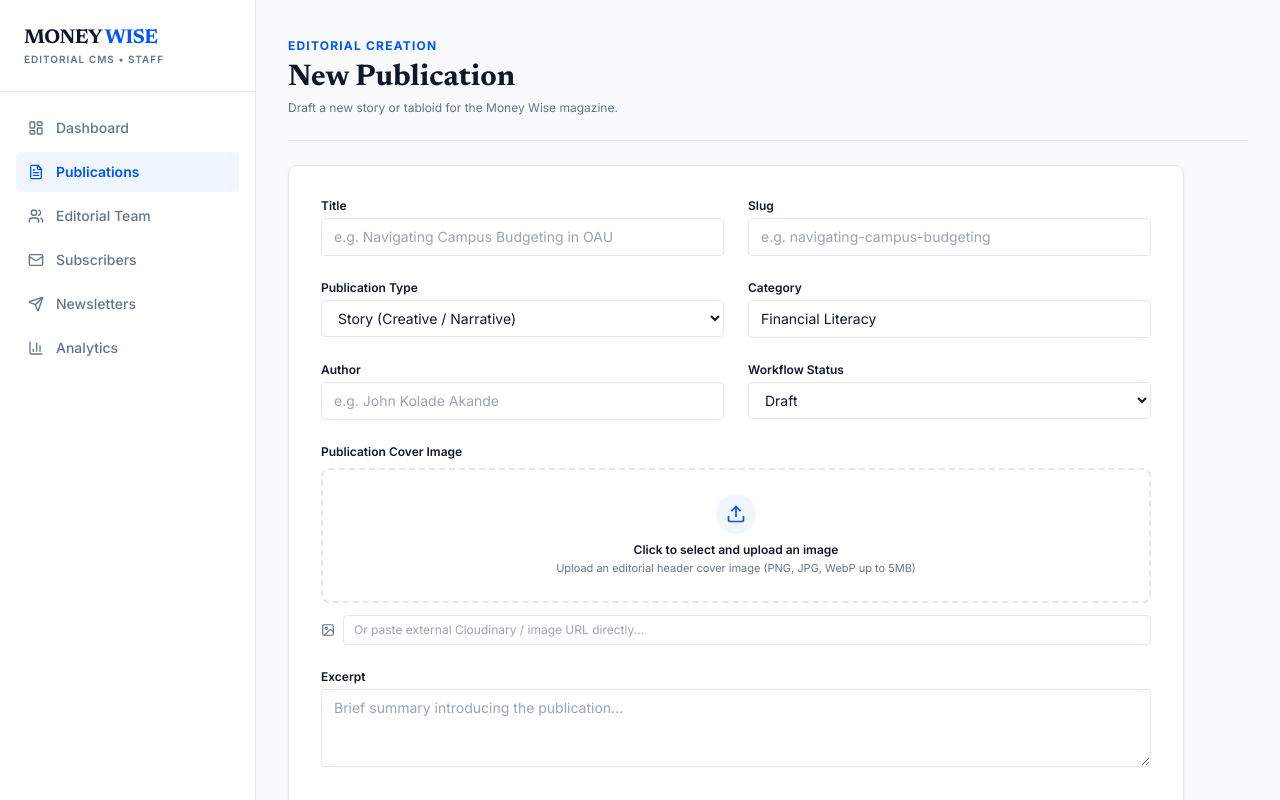
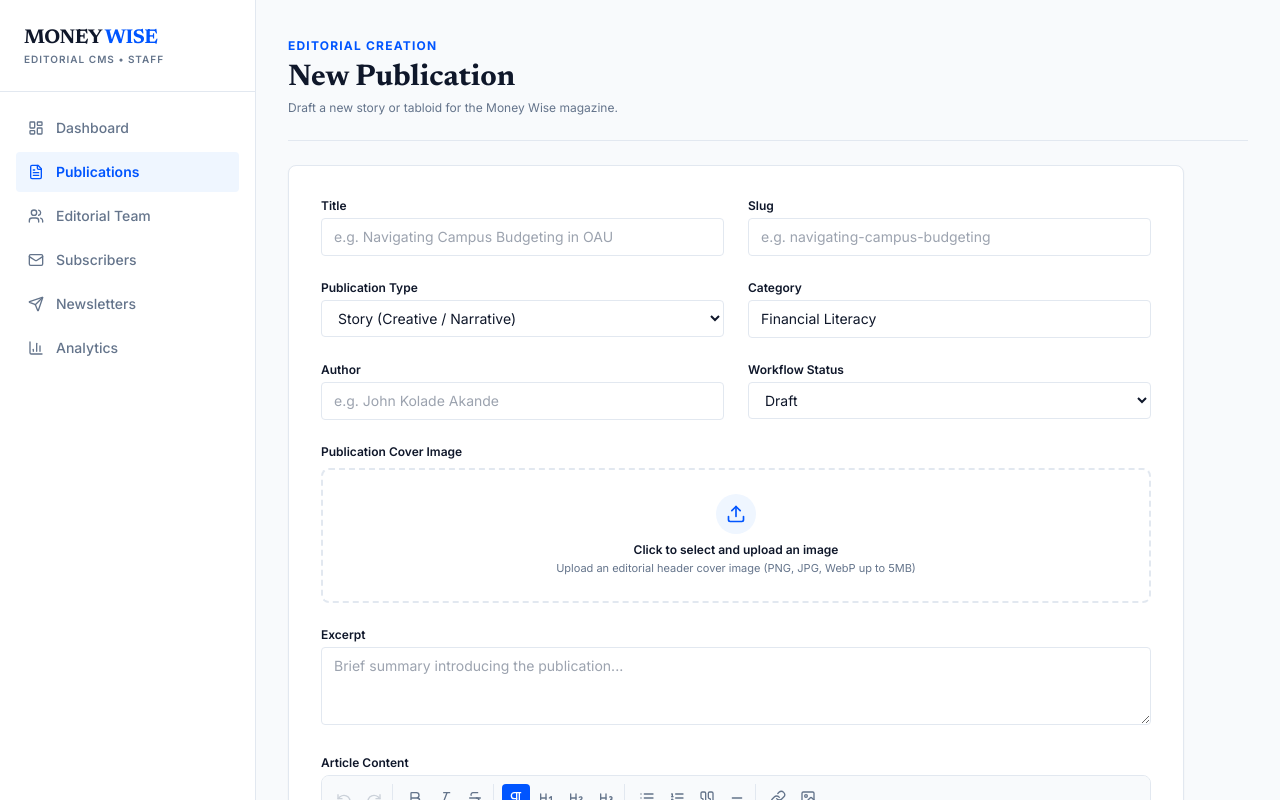
Before and after one commit to samkiell/moneywise, a Next.js app: page /admin/publications/new in a window 1280 px wide. Shown: the top 800 px of the page. Built offline with nearby package versions, Linux system fonts and the light colour scheme; no server answers.

Commit message:
feat: remove manual URL paste fallback from ImageUpload

```diff
--- a/components/admin/ImageUpload.tsx
+++ b/components/admin/ImageUpload.tsx
@@ -1,7 +1,7 @@
 "use client";
 
 import { useState, useRef } from "react";
-import { Upload, X, Loader2, Image as ImageIcon } from "lucide-react";
+import { Upload, X, Loader2 } from "lucide-react";
 
 interface ImageUploadProps {
   value?: string;
@@ -116,18 +116,6 @@ export function ImageUpload({
         </div>
       )}
 
-      {/* Manual direct URL fallback input */}
-      <div className="flex items-center gap-2 pt-1">
-        <ImageIcon className="w-3.5 h-3.5 text-neutral-secondary flex-shrink-0" />
-        <input
-          type="url"
-          value={value}
-          onChange={(e) => onChange(e.target.value)}
-          placeholder="Or paste external Cloudinary / image URL directly..."
-          className="w-full text-xs px-2.5 py-1.5 bg-surface border border-neutral-border rounded focus:outline-none focus:ring-1 focus:ring-primary text-neutral-main"
-        />
-      </div>
-
       {error && <p className="text-xs text-red-600 mt-1">{error}</p>}
 
       <input
```
